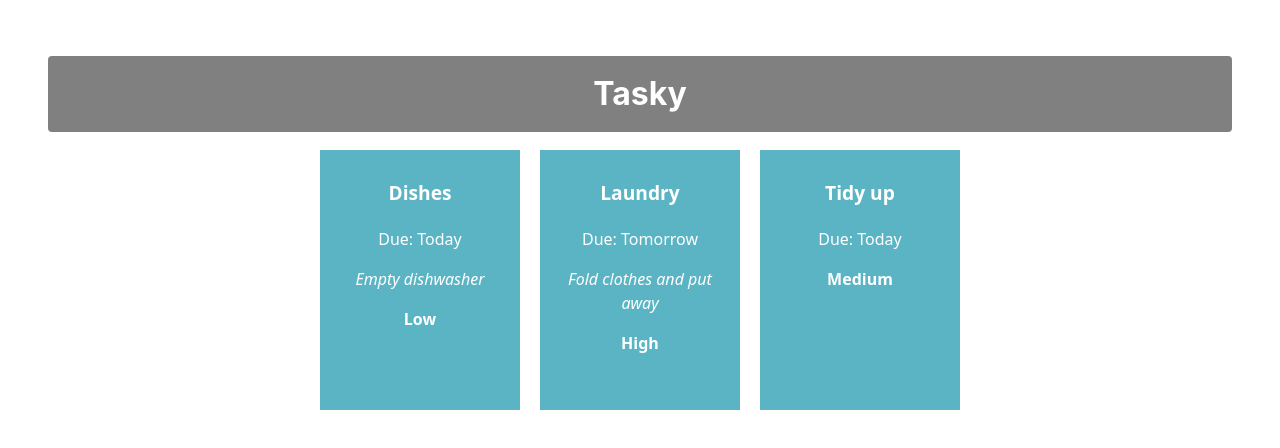
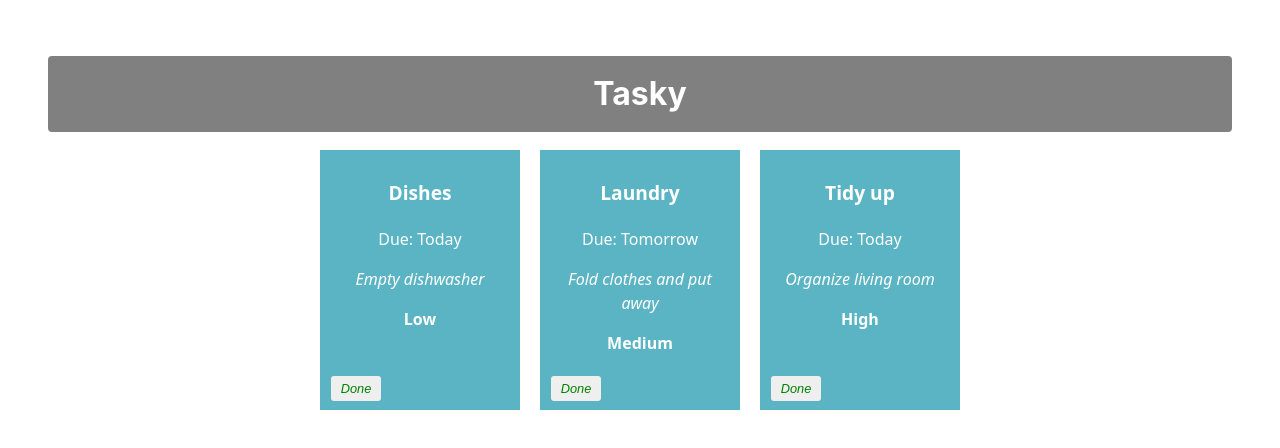
Before and after one commit to Katyaova/REACT_Basics_Lab1, a React (Vite) app in the folder tasky/: page / in a window 1280 px wide. Shown: the top 448 px of the page. Built offline with nearby package versions, Linux system fonts and the light colour scheme.

Commit message:
Mark task as done

```diff
--- a/tasky/src/App.css
+++ b/tasky/src/App.css
@@ -48,3 +48,20 @@
 .priority{
   font-weight: bold;
 }
+
+button {
+  border: none;
+  border-radius: 3px;
+  font-style: italic;
+  font-size: 0.8em;
+  margin: 4px 6px;
+  width: 50px;
+  height: 25px;
+}
+
+.doneButton {
+  position: absolute;
+  bottom: 5px;
+  left: 5px;
+  color: green;
+}
--- a/tasky/src/App.jsx
+++ b/tasky/src/App.jsx
@@ -5,22 +5,31 @@
 function App() {
   const [taskState, setTaskState] = useState({
     tasks: [
-      { id: 1, title: "Dishes", description: "Empty dishwasher", deadline: "Today", priority: "Low" },
-      { id: 2, title: "Laundry", description: "Fold clothes and put away", deadline: "Tomorrow", priority: "High" },
-      { id: 3, title: "Tidy up", deadline: "Today", priority: "Medium" }
+      { id: 1, title: "Dishes", description: "Empty dishwasher", deadline: "Today", priority: "Low", done: false },
+      { id: 2, title: "Laundry", description: "Fold clothes and put away", deadline: "Tomorrow", priority: "Medium", done: false },
+      { id: 3, title: "Tidy up", description: "Organize living room", deadline: "Today", priority: "High", done: false }
     ]
   });
+
+
+  const doneHandler = (taskIndex) => {
+    const tasks = [...taskState.tasks];
+    tasks[taskIndex].done = !tasks[taskIndex].done;
+    setTaskState({ tasks });
+  };
 
   return (
     <div className="container">
       <h1>Tasky</h1>
-      {taskState.tasks.map((task) => (
+      {taskState.tasks.map((task, index) => (
         <Task
           key={task.id}
           title={task.title}
           description={task.description}
           deadline={task.deadline}
           priority={task.priority}
+          done={task.done}
+          markDone={() => doneHandler(index)}
         />
       ))}
     </div>
--- a/tasky/src/components/Task.jsx
+++ b/tasky/src/components/Task.jsx
@@ -1,20 +1,15 @@
 import React from 'react';
 
 const Task = (props) => {
-
     return (
-        <div className="card">
+        <div className="card" style={{ backgroundColor: props.done ? 'lightgrey' : '#5bb4c4' }}>
             <p className="title">{props.title}</p>
             <p>Due: {props.deadline}</p>
             <p className="description">{props.description}</p>
             <p className="priority">{props.priority}</p>
+            <button onClick={props.markDone} className='doneButton'>Done</button> {/* Mark as Done button */}
         </div>
-    )
-
-
-
+    );
 }
 
-
-
 export default Task;
```
